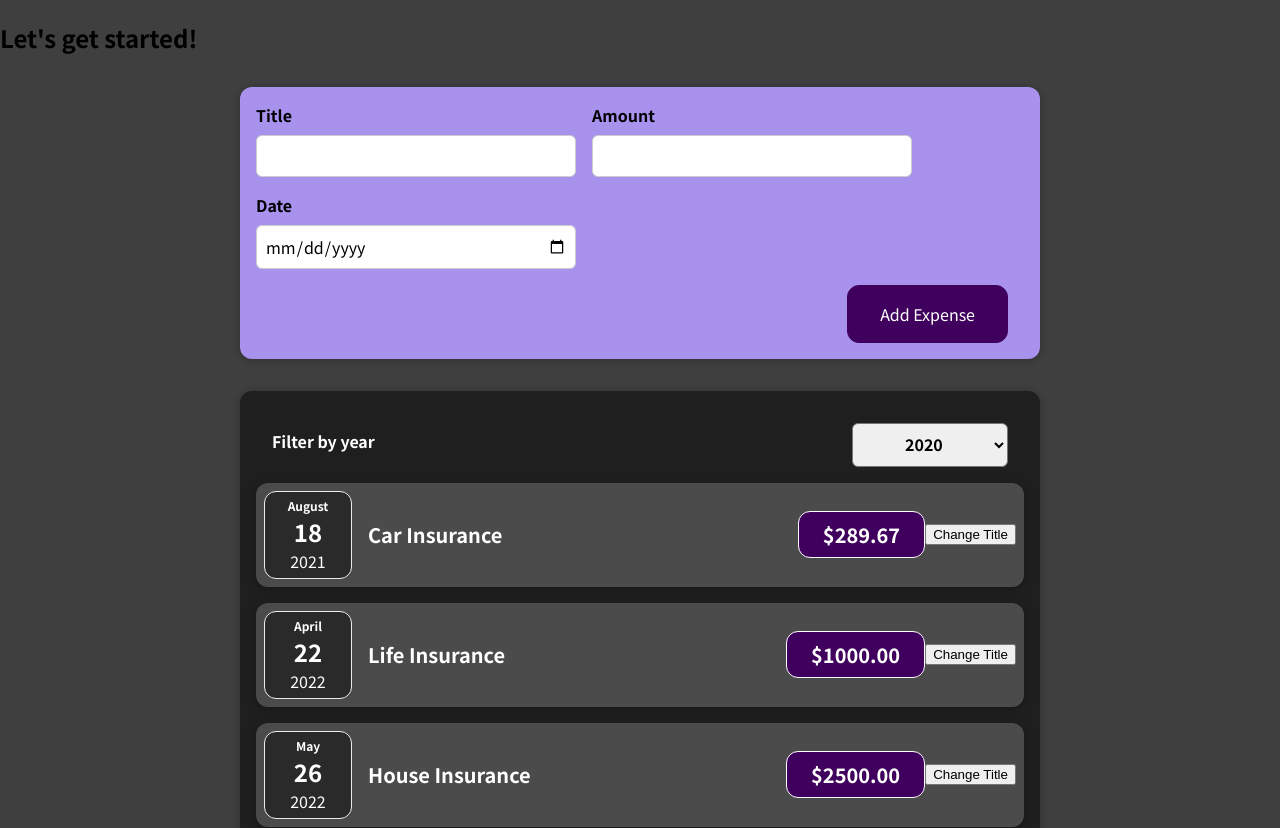
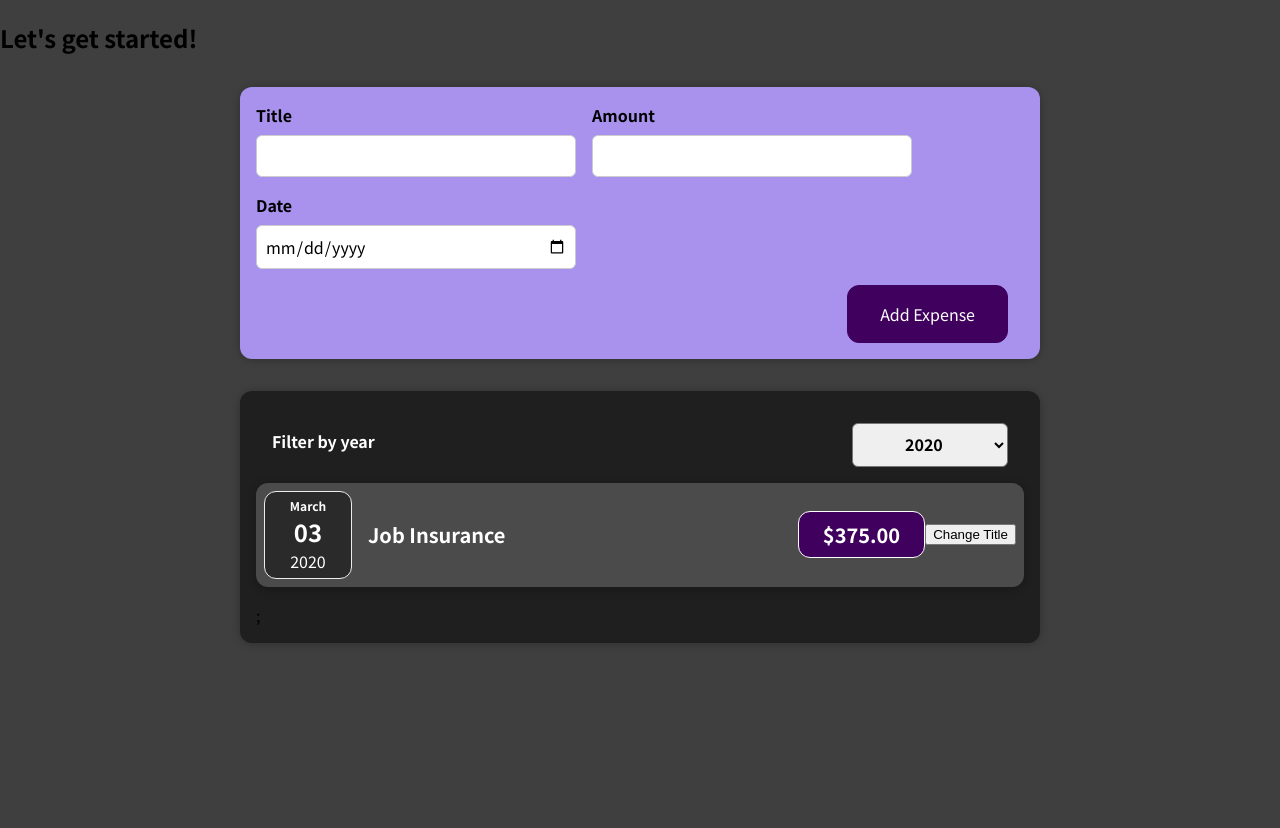
Before and after one commit to p-chhabra/My-First-React-App, a React (Create React App) app: page / in a window 1280 px wide. Shown: the top 828 px of the page. After the commit the page ends 800 px from the top, so only its background shows below. Built offline with nearby package versions, Linux system fonts and the light colour scheme.

Commit message:
Filtered Responses added

```diff
--- a/src/Components/Expenses/Expenses.js
+++ b/src/Components/Expenses/Expenses.js
@@ -54,6 +54,10 @@ function Expenses(props) {
     console.log(_year);
   };
 
+  const filteredExpenses = expenses.filter((expense) => {
+    return expense.date.getFullYear().toString() == year;
+  });
+
   return (
     <div>
       <NewExpense onAddExpense={addExpenseHandler}></NewExpense>
@@ -63,7 +67,7 @@ function Expenses(props) {
           onSelectYear={selectYearHandler}
           filteredYear={year}
         ></ExpensesFilter>
-        {expenses.map((expense) => (
+        {filteredExpenses.map((expense) => (
           <ExpenseItem
             key={expense.id}
             title={expense.title}
```
Also changed, not shown: 1 other file (tests, documents, lock files or other folders).
